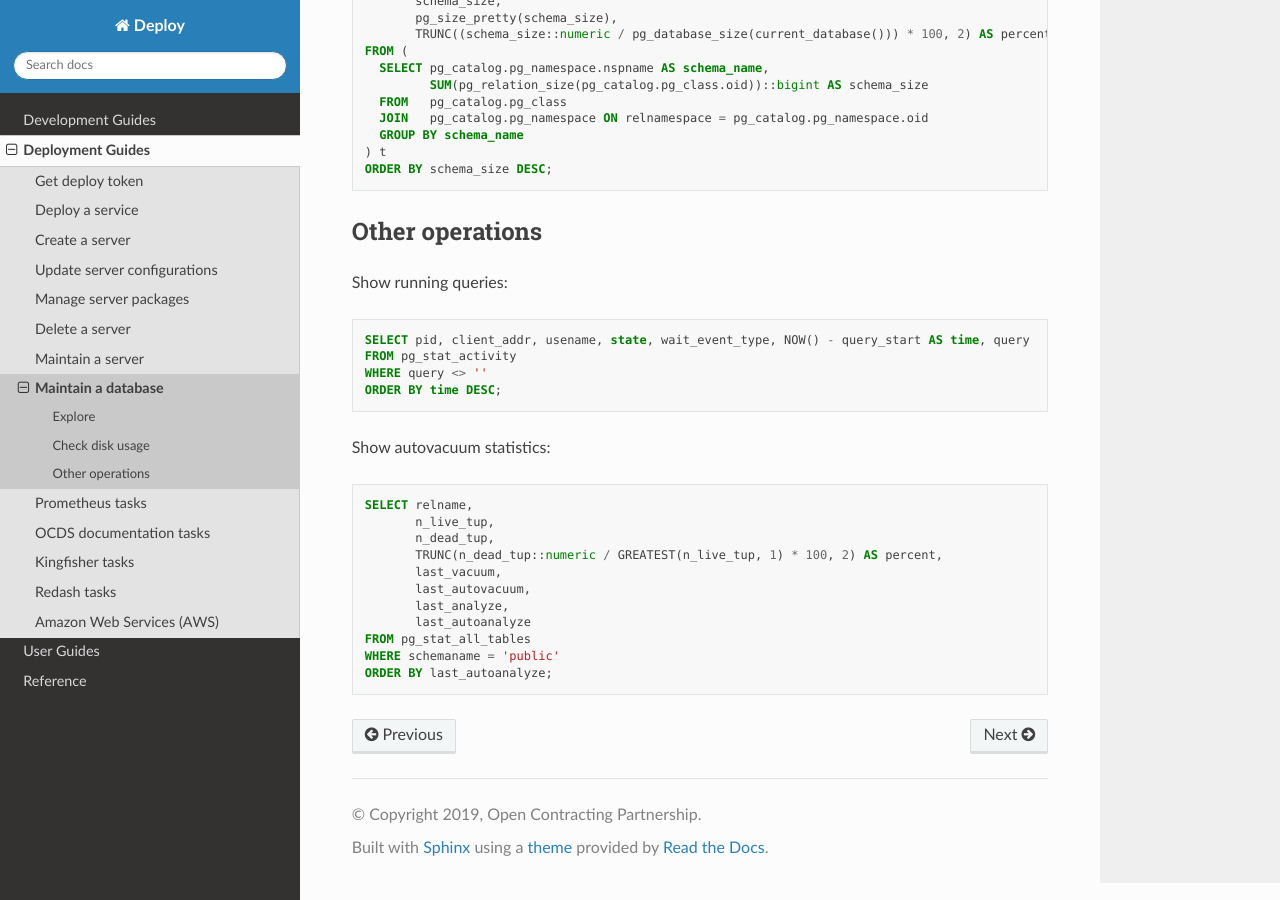
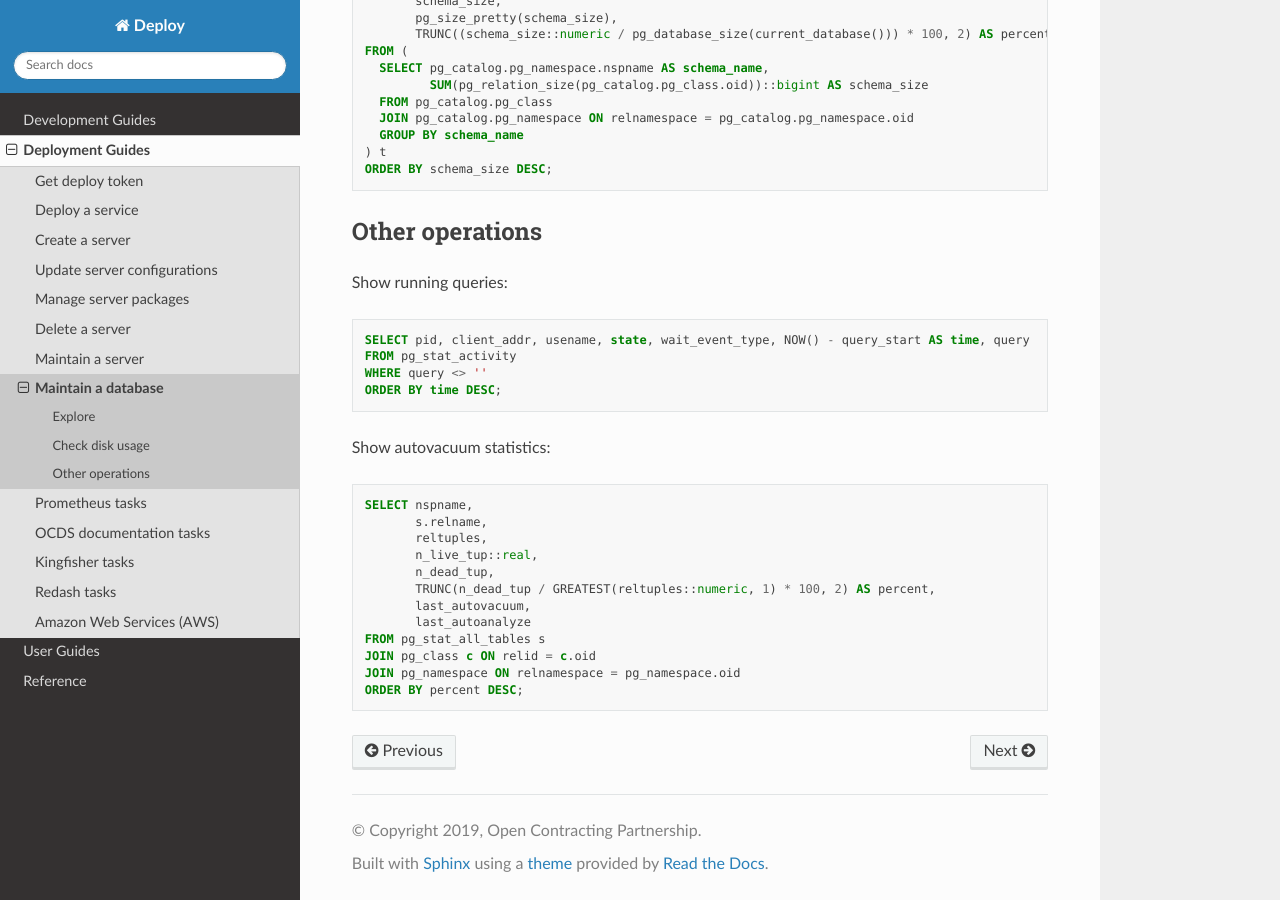
Before and after one commit to open-contracting/deploy, a Sphinx documentation site: the page built from docs/deploy/databases.rst, in a window 1280 px wide and 900 px high, scrolled down 1440 px. Built offline with Sphinx 7.4.7 and the Read the Docs theme 2.0.0, drawn with Linux system fonts in a browser that asks for light colours.

Commit message:
databases: Update autovacuum query

```diff
--- a/docs/deploy/databases.rst
+++ b/docs/deploy/databases.rst
@@ -74,8 +74,8 @@ Get all schema sizes:
    FROM (
      SELECT pg_catalog.pg_namespace.nspname AS schema_name,
             SUM(pg_relation_size(pg_catalog.pg_class.oid))::bigint AS schema_size
-     FROM   pg_catalog.pg_class
-     JOIN   pg_catalog.pg_namespace ON relnamespace = pg_catalog.pg_namespace.oid
+     FROM pg_catalog.pg_class
+     JOIN pg_catalog.pg_namespace ON relnamespace = pg_catalog.pg_namespace.oid
      GROUP BY schema_name
    ) t
    ORDER BY schema_size DESC;
@@ -96,14 +96,15 @@ Show autovacuum statistics:
 
 .. code-block:: sql
 
-   SELECT relname,
-          n_live_tup,
+   SELECT nspname,
+          s.relname,
+          reltuples,
+          n_live_tup::real,
           n_dead_tup,
-          TRUNC(n_dead_tup::numeric / GREATEST(n_live_tup, 1) * 100, 2) AS percent,
-          last_vacuum,
+          TRUNC(n_dead_tup / GREATEST(reltuples::numeric, 1) * 100, 2) AS percent,
           last_autovacuum,
-          last_analyze,
           last_autoanalyze
-   FROM pg_stat_all_tables
-   WHERE schemaname = 'public'
-   ORDER BY last_autoanalyze;
+   FROM pg_stat_all_tables s
+   JOIN pg_class c ON relid = c.oid
+   JOIN pg_namespace ON relnamespace = pg_namespace.oid
+   ORDER BY percent DESC;
```
